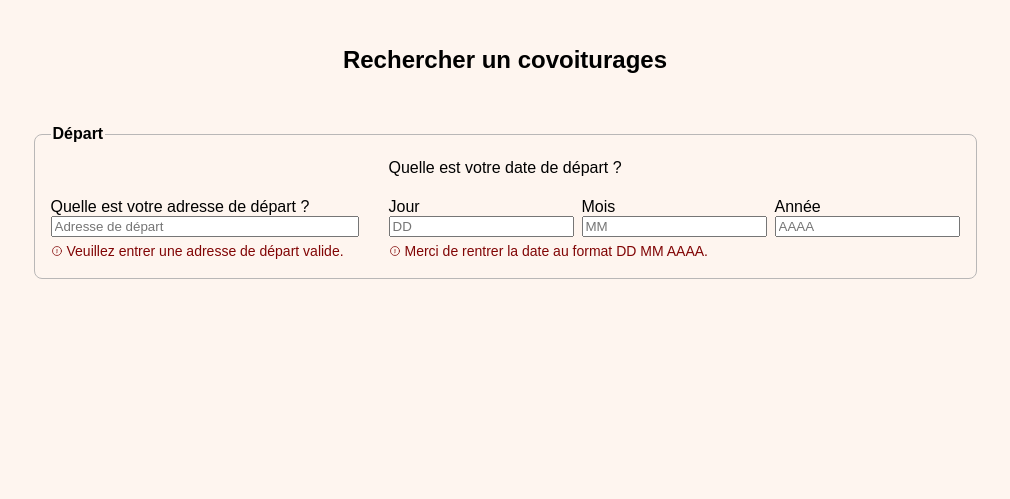
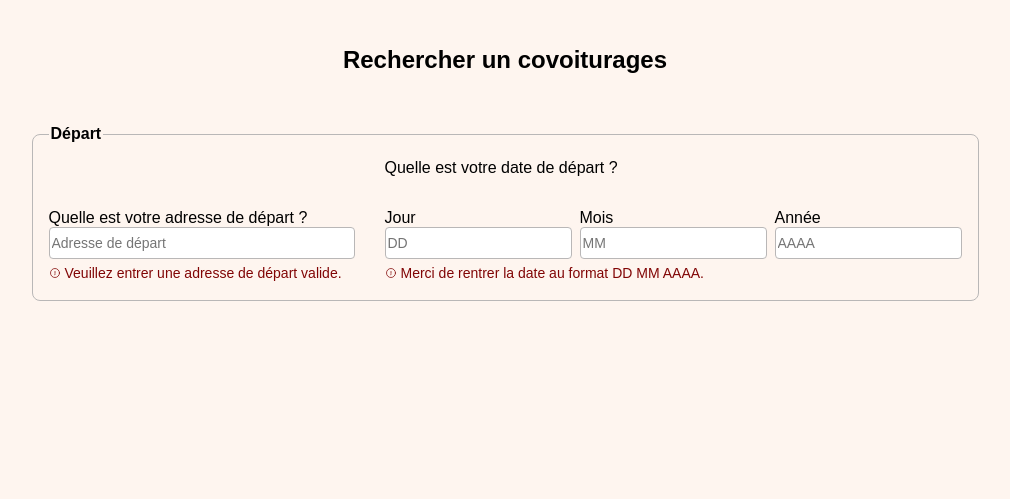
Before and after one commit to Haltarion/ECORIDE, a PHP site: page /pages/covoiturages.php in a window 1280 px wide. Shown: the part 60-559 px from the top of the page, without its empty margins (135-1145 px from the left). Run offline with PHP 8.4, Linux system fonts and the light colour scheme; data that the repository does not hold is empty.

Commit message:
Auto commit

```diff
--- a/css/style.css
+++ b/css/style.css
@@ -36,6 +36,13 @@
   position: relative;
 }
 
+/* Style pour les inputs */
+input {
+  border: 1px solid var(--grey-color);
+  border-radius: 4px;
+  font-size: var(--font-p);
+  height: 28px;
+}
 /* Style pour la page de covoiturage */
 .covoiturages {
   width: 100%;
```
